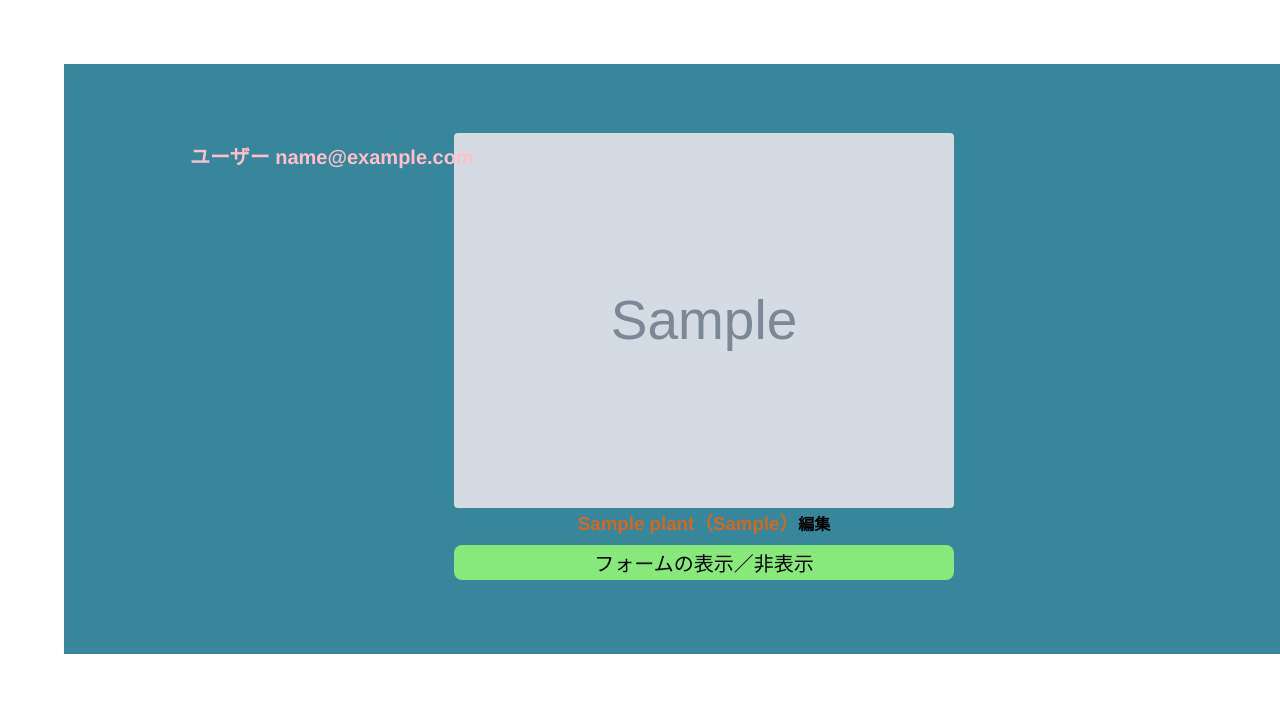
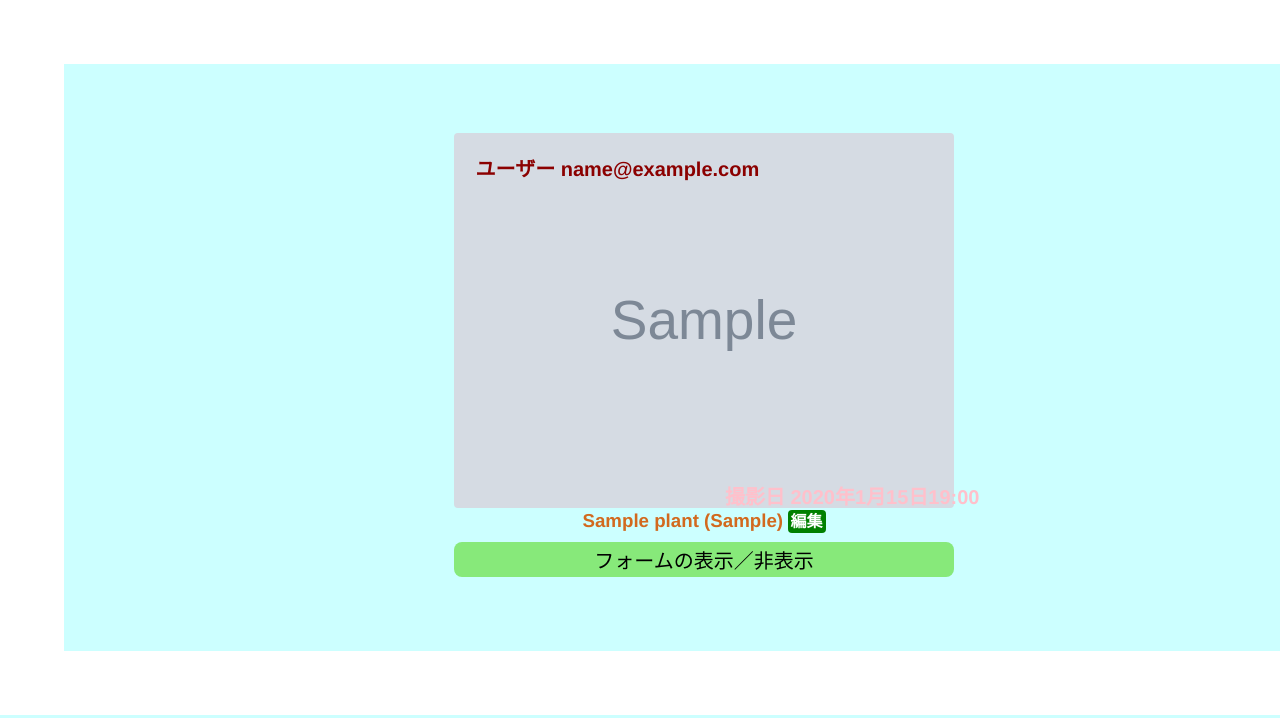
Before and after one commit to rookie-shinichi-returns/norikofarm, a Django app: page /plants/1/ in a window 1280 px wide; the page is wider, and only the part inside the window is pictured. Shown: the part 300-1018 px from the top of that part. Run offline with Django 5.2, Linux system fonts and the light colour scheme; tables that the repository leaves empty hold one stand-in row (values such as "Sample post"); grey boxes marked "Sample" are stand-in pictures.

Commit message:
モデル等の修正

```diff
--- a/NorikoFarm/urls.py
+++ b/NorikoFarm/urls.py
@@ -4,4 +4,5 @@ from django.urls import path, include
 urlpatterns = [
     path('admin/', admin.site.urls),
     path('', include('plant.urls')),
+    path('__debug__/', include('debug_toolbar.urls'))
 ]
--- a/plant/models.py
+++ b/plant/models.py
@@ -3,7 +3,9 @@ from django.db import models
 from django.contrib.auth import get_user_model
 from django.utils import timezone
 from datetime import timedelta
-
+from PIL import Image
+from datetime import datetime
+from django.utils.timezone import make_aware
 class UserProfile(models.Model):
     """ LINEユーザーIDなど外部連係情報を保持 """
     user = models.OneToOneField(get_user_model(), on_delete=models.CASCADE, related_name='profile')
@@ -15,12 +17,35 @@ class Plant(models.Model):
     name = models.CharField(max_length=100, verbose_name='名前')
     species = models.CharField(max_length=100, verbose_name='種類',blank=True, null=True) # 種類など
     image = models.ImageField(verbose_name='画像',upload_to='plant')
+    shooting_date = models.DateTimeField(null=True, blank=True, editable=False)
     description = models.TextField(verbose_name='説明',blank=True, null=True)
     created_at = models.DateTimeField(auto_now_add=True)
 
     class Meta:
         verbose_name = '植物'
         verbose_name_plural = '植物一覧'
+
+    def save(self, *args, **kwargs):
+        # 初回保存時または画像更新された場合にExifを取得
+        if self.image and not self.shooting_date:
+            try:
+                # 画像を開く
+                img = Image.open(self.image)
+                # getExif()でExif情報を取得
+                exif_data = img.getexif()
+                if exif_data:
+                    date_str = exif_data.get(306)
+                    if date_str:
+                        # Exif情報の日付型は'YYYY:MM:DD HH:MM'をdatetimeオブジェクトに変換
+                        naive_dt = datetime.strptime(date_str, '%Y:%m:%d %H:%M:%S')
+                        # タイムゾーン対応（Djangoの設定に合わせる）
+                        self.shooting_date = make_aware(naive_dt)
+
+            except Exception as e:
+                # 画像が壊れている場合やExifが取得できない場合
+                print(f"Exif取得エラー:{e}")
+
+        super().save(*args, **kwargs)
 
     def __str__(self):
         return self.name
--- a/plant/templates/plant/plants_detail.html
+++ b/plant/templates/plant/plants_detail.html
@@ -6,10 +6,12 @@
 <div class="detail-container">
     <div class="plant-info">
         <img src="{{ plant.image.url }}" class="plant-img">
-        <a href="{% url 'plant:users_detail' plant.user.id %}" class="plantUser">
+        <a href="{% url 'plant:users_detail' plant.user.id %}" class="plant-user">
             ユーザー {{ plant.user }}
         </a>
-        <h3>{{ plant.name }}（{{ plant.species }}） </h3><a href="{% url 'plant:plants_edit' plant.id %}" id="editBtn">編集</a>
+        <p class="shooting-date">撮影日 {{ plant.shooting_date }}</p>
+        <h3>{{ plant.name }} ({{ plant.species }}) </h3>
+        <a href="{% url 'plant:plants_edit' plant.id %}" id="editBtn">編集</a>
     </div>
         <button id="toggleBtn" class="btn-responsive">フォームの表示／非表示</button>
         <div id="formContent">
--- a/plant/templates/plant/plants_edit.html
+++ b/plant/templates/plant/plants_edit.html
@@ -9,6 +9,8 @@
         <form action="{% url 'plant:plants_edit' plant.pk %}" method="post">{% csrf_token %}
             <p>{{ form.name.label_tag }} {{ form.name }}</p>
             <p>{{ form.species.label_tag }} {{ form.species }}</p>
+            <p>{{ form.image }}</p>
+            <p>{{ form.shooting_date.label_tag }} {{ form.shooting_date }}</p>
             <p>{{ form.description.label_tag }} {{ form.description }}</p>
             <p><button class="btn-responsive" type="submit">保存</button></p>
         </form>
--- a/plant/views.py
+++ b/plant/views.py
@@ -12,6 +12,8 @@ from django.http import HttpResponse
 from django.views.decorators.csrf import csrf_exempt
 from django.conf import settings
 from plant.utils.line_flex import send_schedule_flex
+from PIL import Image
+from PIL.ExifTags import TAGS
 
 def index(request):
     plants = Plant.objects.all()
--- a/static/css/style.css
+++ b/static/css/style.css
@@ -143,14 +143,24 @@ header h1 {
     padding: auto;
 }
 
-.plant-info .plantUser {
+.plant-info .shooting-date {
     position: absolute;
     color: pink;
     font-weight: bold;
     font-size: clamp(1rem, 2.5vw, 1.25rem);
-    top: 2%;
-    left: 5%;
+    bottom: 3%;
+    right: 25%;
 }
+
+.plant-user {
+    position: absolute;
+    color: darkred;
+    font-size: clamp(1rem, 0.9rem + 0.5vw, 1.25rem);
+    top: 5%;
+    left: 30%;
+}
+
+
 
 .plant-info a:hover {
     text-decoration: underline;
@@ -170,12 +180,13 @@ header h1 {
 .plant-img:hover {
     opacity: 0.8;
 }
+/* css for plants_detail.html */
 
 .detail-container {
     width: 100%;
     margin: 5%;
     padding: 5% 5% 5% 5%;
-    background-color: rgb(55, 134, 156);
+    background-color: #CCFFFF;
 }
 
 .delete-btn {
@@ -188,7 +199,6 @@ header h1 {
     border-radius: 4px;
     text-align: center;
 }
-*/
 
 #editBtn {
     background-color: green;
```
Also changed, not shown: NorikoFarm/settings.py (+4 -3 lines), plant/migrations/0007_plant_shooting_date_alter_work_plant.py (added), plant/migrations/0008_alter_plant_shooting_date.py (added).
